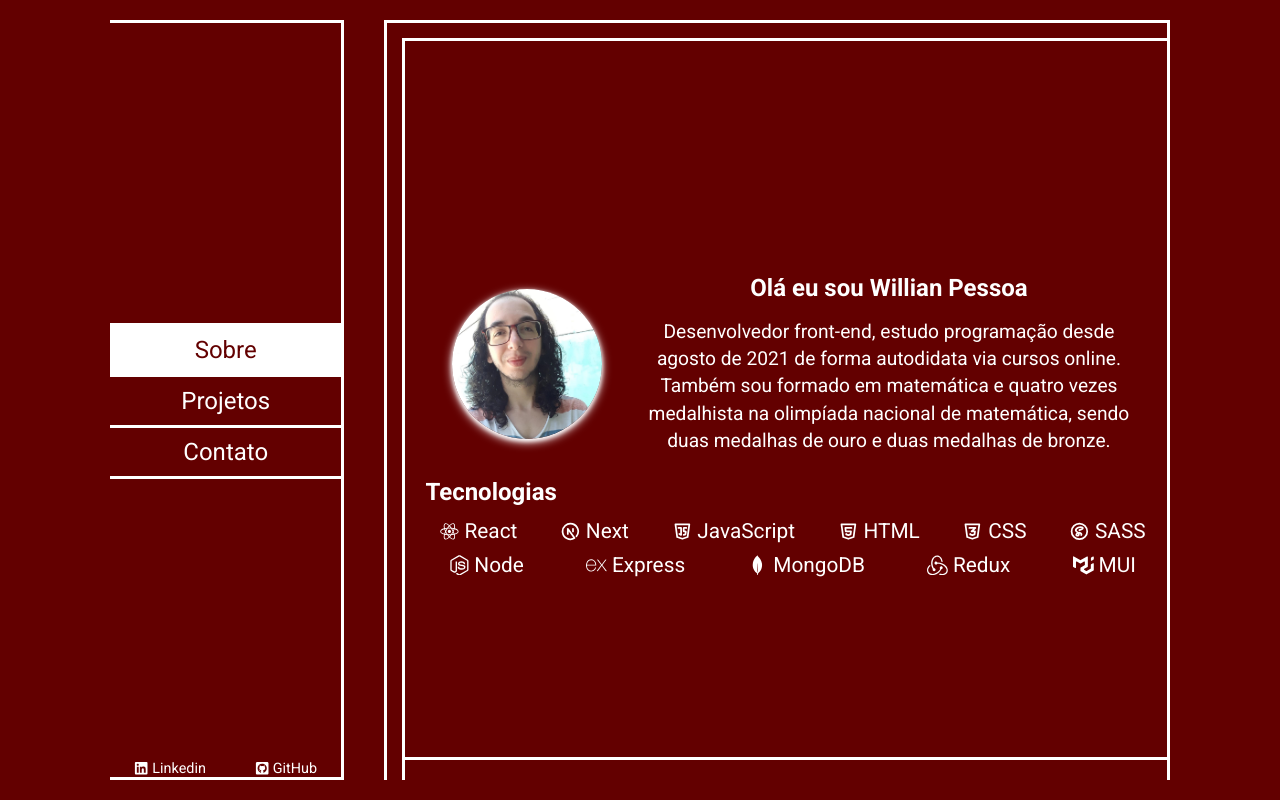
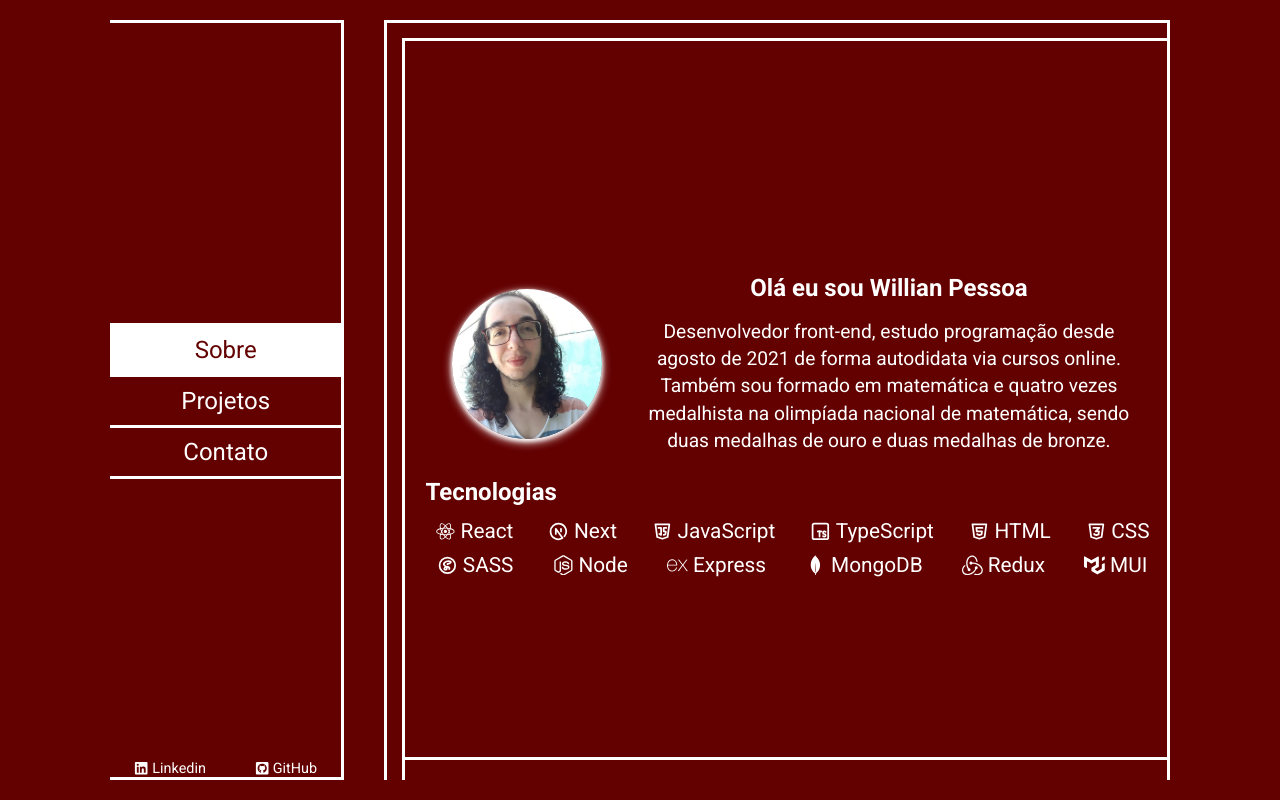
Before and after one commit to willian-pessoa/portfolio-willian-pessoa, a Next.js app: page / in a window 1280 px wide. Built offline with nearby package versions, Linux system fonts and the light colour scheme.

Commit message:
add typescript to tecnologias

```diff
--- a/src/components/About/About.jsx
+++ b/src/components/About/About.jsx
@@ -11,6 +11,7 @@ import {
   TbBrandHtml5,
   TbBrandCss3,
   TbBrandSass,
+  TbBrandTypescript
 } from "react-icons/tb";
 import { SiExpress, SiMongodb, SiRedux, SiMui } from "react-icons/si";
 
@@ -28,6 +29,10 @@ const TECHNOLOGIES = [
   {
     name: "JavaScript",
     icon: <TbBrandJavascript />,
+  },
+  {
+    name: "TypeScript",
+    icon: <TbBrandTypescript />,
   },
   {
     name: "HTML",
```
